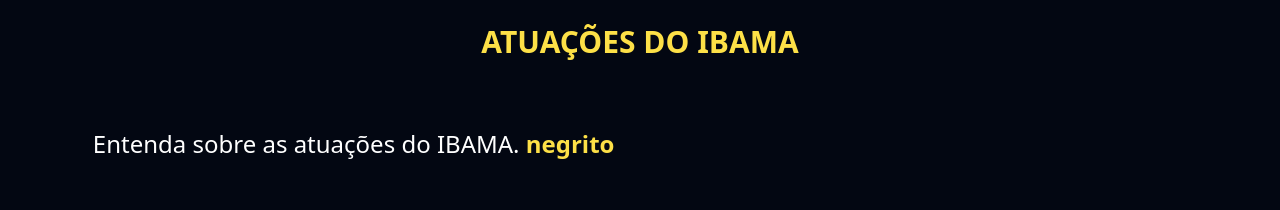
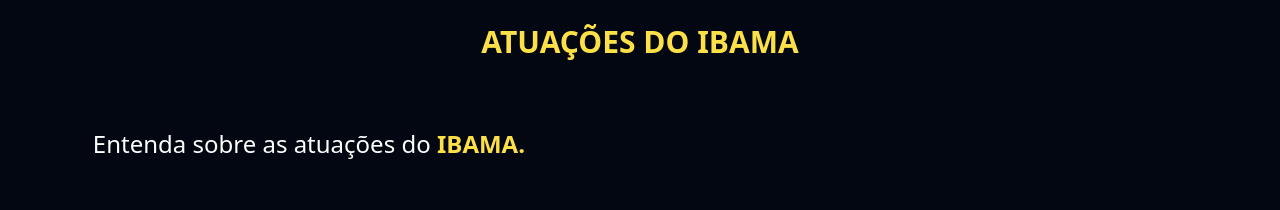
Before and after one commit to DenLopes/Trabalho2_sw2, a Vue app: page /inf in a window 1280 px wide. Shown: the part 1420-1630 px from the top of the page. Built offline with nearby package versions, Linux system fonts and the light colour scheme.

Commit message:
só dei uma olhada pra ver

```diff
--- a/src/pages/Segunda.vue
+++ b/src/pages/Segunda.vue
@@ -148,8 +148,8 @@ onMounted(() => {
       <div class="flex flex-col items-center mt-24">
         <h2 class="text-yellow-300 text-3xl font-bold">ATUAÇÕES DO IBAMA</h2>
         <p class="mt-16 text-2xl w-[90%] leading-10">
-          Entenda sobre as atuações do IBAMA.
-          <strong class="text-yellow-300">negrito</strong>
+          Entenda sobre as atuações do
+          <strong class="text-yellow-300">IBAMA.</strong>
         </p>
       </div>
 
```
